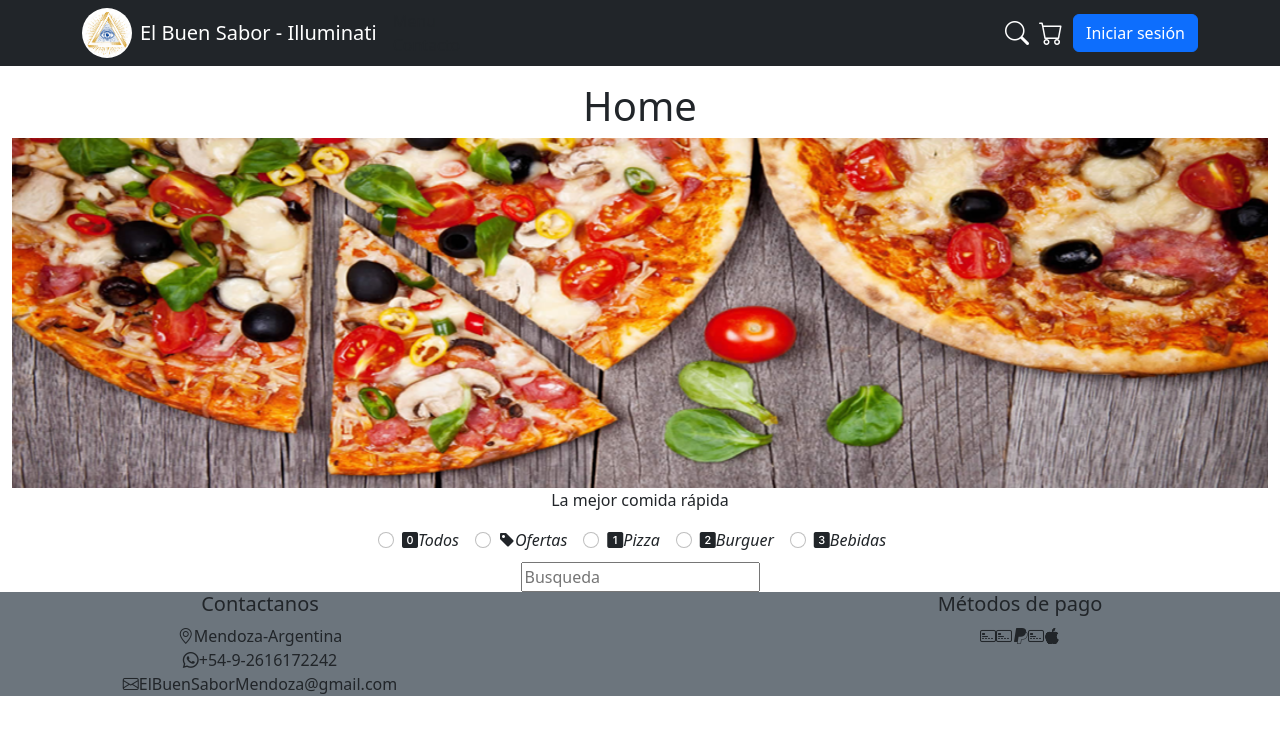
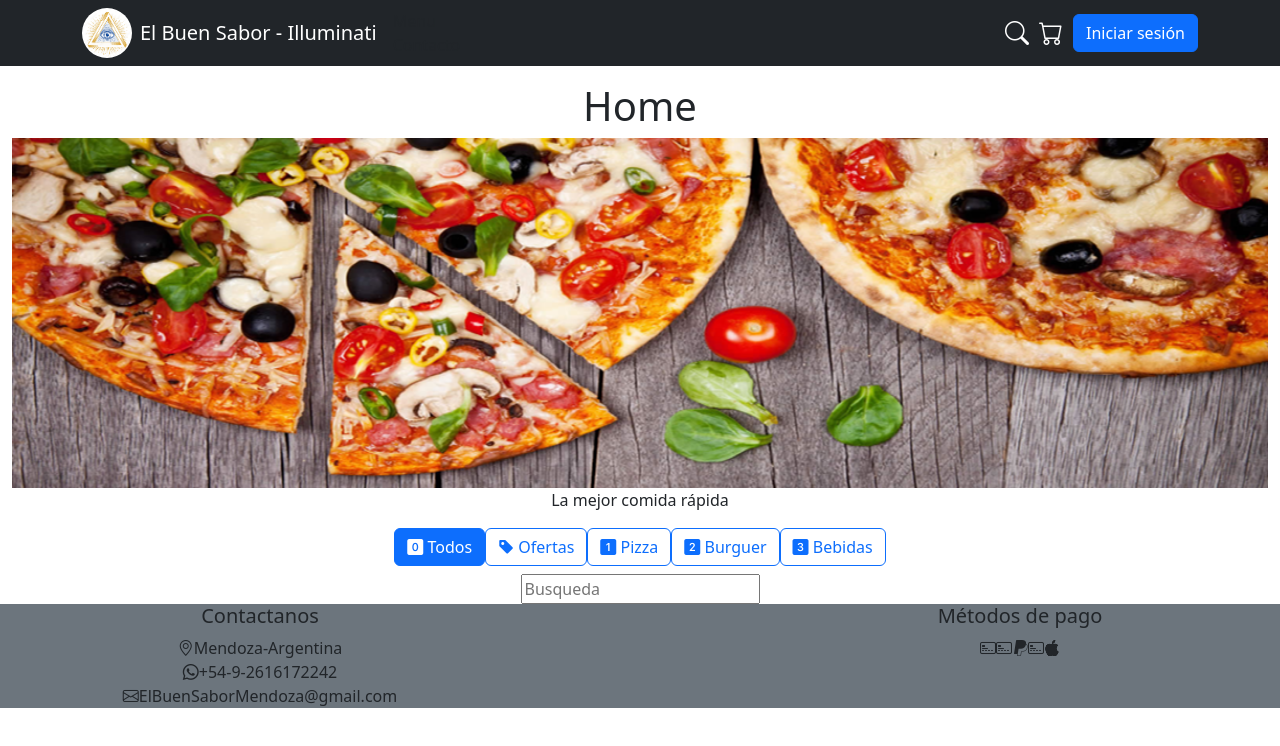
Before and after one commit to RamaHualpusher/Illuminati-ElBuenSabor-Frontend, a React (Create React App) app: page / in a window 1280 px wide. Shown: the top 746 px of the page. Built offline with nearby package versions, Linux system fonts and the light colour scheme.

Commit message:
Botones para landingPage

```diff
--- a/src/components/Componentes/BotonesMenu.tsx
+++ b/src/components/Componentes/BotonesMenu.tsx
@@ -1,77 +1,63 @@
 import React, { FC, useState } from "react";
 import { Form } from "react-bootstrap";
 
+const BotonesMenu: FC = () => {
+  const [selectedOption, setSelectedOption] = useState("Todos");
 
-const BotonesMenu: FC = () => {
-    const [BotonesOpen, setBotonesOpen] = useState(false);
-
-    const toggleBotones = () => {
-        setBotonesOpen(!BotonesOpen);
+  const handleOptionChange = (event: React.MouseEvent<HTMLButtonElement>) => {
+    setSelectedOption(event.currentTarget.value);
   };
 
-    const [selectedOption, setSelectedOption] = useState("option1");
-
-    const handleOptionChange = (event: React.ChangeEvent<HTMLInputElement>) => {
-        setSelectedOption(event.target.value);
-    };
   return (
-
     <Form>
       <Form.Group>
         <Form.Label>
           <div>
-                        <Form.Check
-                            type="radio"
-                            label={<i className="bi bi-0-square-fill">Todos</i>}
-                            name="option"
+            <button
+              type="button"
+              className={`btn ${selectedOption === "Todos" ? "btn-primary" : "btn-outline-primary"}`}
               value="Todos"
-                            checked={selectedOption === "Todos"}
-                            onChange={handleOptionChange}
-                            inline
-                        />
-                        <Form.Check
-                            type="radio"
-                            label={<i className="bi bi-tag-fill">Ofertas</i>}
-                            name="option"
+              onClick={handleOptionChange}
+            >
+              <i className="bi bi-0-square-fill"/> Todos
+            </button>
+            <button
+              type="button"
+              className={`btn ${selectedOption === "Ofertas" ? "btn-primary" : "btn-outline-primary"}`}
               value="Ofertas"
-                            checked={selectedOption === "Ofertas"}
-                            onChange={handleOptionChange}
-                            inline
-                        />
-                        <Form.Check
-                            type="radio"
-                            label={<i className="bi bi-1-square-fill">Pizza</i>}
-                            name="option"
+              onClick={handleOptionChange}
+            >
+              <i className="bi bi-tag-fill"/> Ofertas
+            </button>
+            <button
+              type="button"
+              className={`btn ${selectedOption === "Pizzas" ? "btn-primary" : "btn-outline-primary"}`}
               value="Pizzas"
-                            checked={selectedOption === "Pizzas"}
-                            onChange={handleOptionChange}
-                            inline
-                        />
-                        <Form.Check
-                            type="radio"
-                            label={<i className="bi bi-2-square-fill">Burguer</i>}
-                            name="option"
+              onClick={handleOptionChange}
+            >
+              <i className="bi bi-1-square-fill"/> Pizza
+            </button>
+            <button
+              type="button"
+              className={`btn ${selectedOption === "Burguer" ? "btn-primary" : "btn-outline-primary"}`}
               value="Burguer"
-                            checked={selectedOption === "Burguer"}
-                            onChange={handleOptionChange}
-                            inline
-                        />
-                        <Form.Check
-                            type="radio"
-                            label={<i className="bi bi-3-square-fill">Bebidas</i>}
-                            name="option"
+              onClick={handleOptionChange}
+            >
+              <i className="bi bi-2-square-fill"/> Burguer
+            </button>
+            <button
+              type="button"
+              className={`btn ${selectedOption === "Bebidas" ? "btn-primary" : "btn-outline-primary"}`}
               value="Bebidas"
-                            checked={selectedOption === "Bebidas"}
-                            onChange={handleOptionChange}
-                            inline
-                        />
+              onClick={handleOptionChange}
+            >
+              <i className="bi bi-3-square-fill"/> Bebidas
+            </button>
           </div>
         </Form.Label>
       </Form.Group>
     </Form>
-    )
-
-
-}
+  );
+};
 
 export default BotonesMenu;
```
Lines whose indentation alone changed are shown as unchanged.
